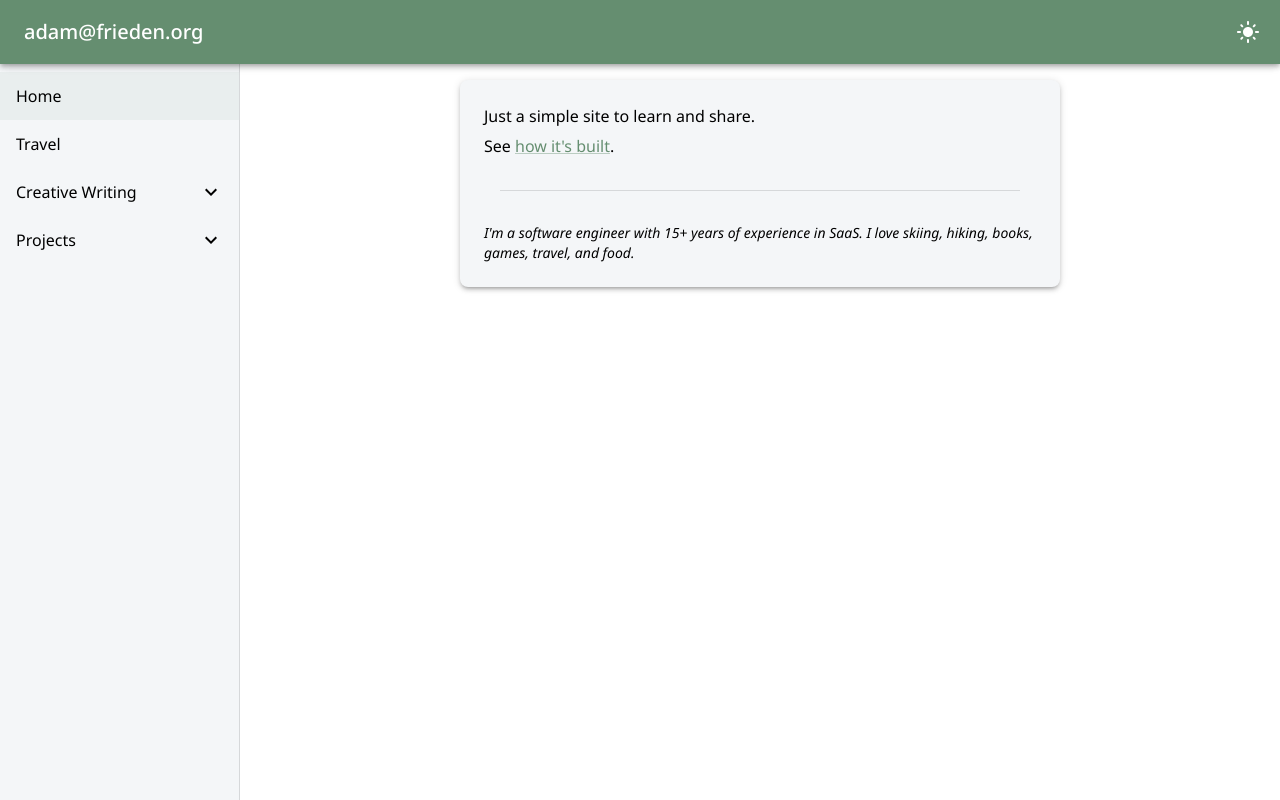
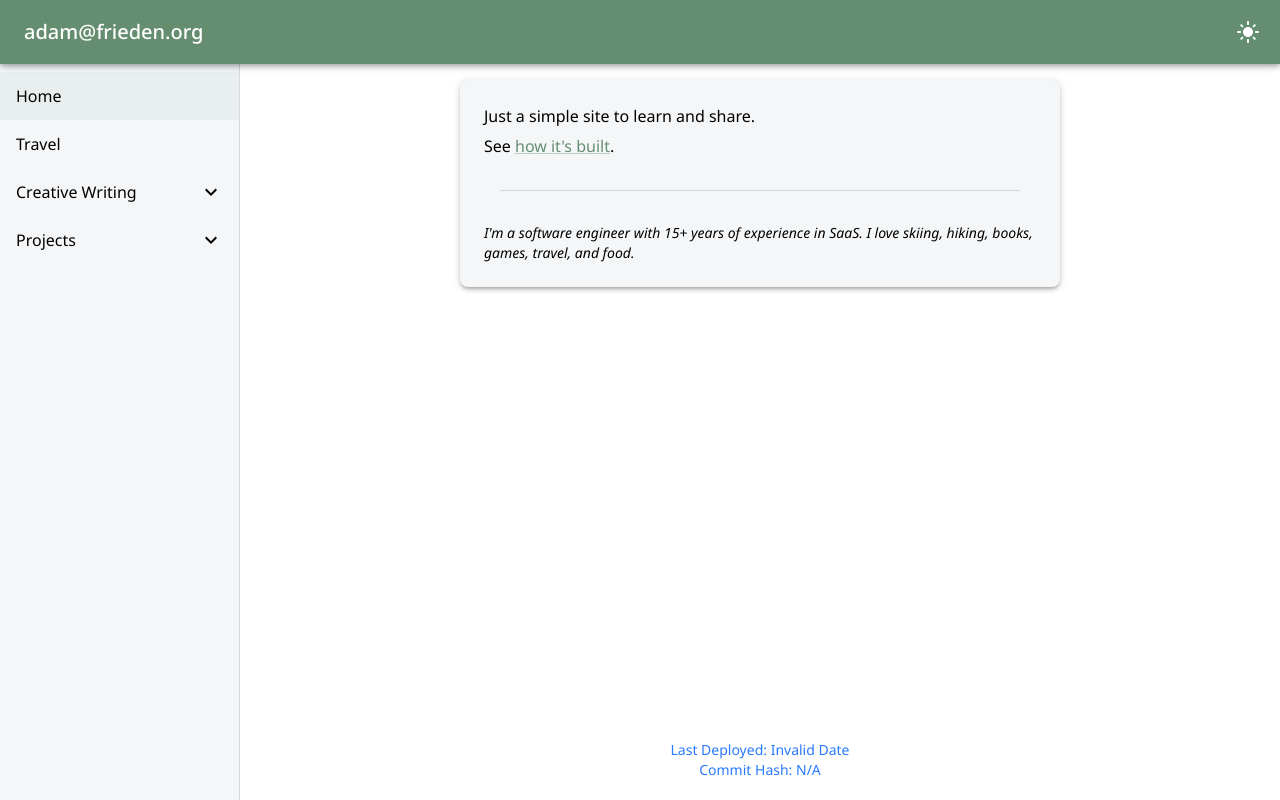
Before and after one commit to AdamFrieden/AdamPortal, a React (Vite) app: page / in a window 1280 px wide. Built offline with nearby package versions, Linux system fonts and the light colour scheme.

Commit message:
build info to home page

```diff
--- /dev/null
+++ b/src/components/DeployInfo.tsx
@@ -0,0 +1,17 @@
+import { Typography } from "@mui/material";
+
+export default function DeployInfo() {
+  const deployedAt = import.meta.env.VITE_DEPLOYED_AT || "N/A";
+  const commitHash = import.meta.env.VITE_COMMIT_HASH || "N/A";
+
+  return (
+    <div style={{ textAlign: "center", marginTop: "20px", marginBottom: "20px" }}>
+      <Typography variant="body2" color="textSecondary">
+        Last Deployed: {new Date(deployedAt).toLocaleString()}
+      </Typography>
+      <Typography variant="body2" color="textSecondary">
+        Commit Hash: {commitHash.slice(0, 7)}
+      </Typography>
+    </div>
+  );
+}
--- a/src/components/HomeContent.tsx
+++ b/src/components/HomeContent.tsx
@@ -1,7 +1,11 @@
 import { Box, Typography, Link, Paper, Divider } from '@mui/material';
+import DeployInfo from './DeployInfo';
+
+
 
 const HomeContent = () => {
   return (
+    <Box sx={{ display: 'flex', flexDirection: 'column', justifyContent: 'space-between', height:'100%' }}>
     <Box
       id='MainContentBoxContent123'
       sx={{
@@ -38,6 +42,8 @@ const HomeContent = () => {
         </Box> */}
       </Paper>
     </Box>
+    <DeployInfo />
+    </Box>
   );
 };
 
--- a/src/pages/TravelData.tsx
+++ b/src/pages/TravelData.tsx
@@ -311,7 +311,9 @@ export const TravelData: Trip[] = [
     date: '2019-09-03',
     position: [41.3851, 2.1734],
     description: 'Admired Gaudí’s architecture and lively Catalan culture.',
-    photoUrls: []
+    photoUrls: [
+      'https://www.instagram.com/p/B2NbyvWAVyQ/'
+    ]
   },
   {
     id: 29,
--- a/src/pages/VerseCommander.tsx
+++ b/src/pages/VerseCommander.tsx
@@ -8,7 +8,7 @@ const VerseCommander = () => {
         display: 'flex',
         flexDirection: { xs: 'column', md: 'row' }, // Vertical stacking on small screens, horizontal on medium and larger screens
         alignItems: 'flex-start',
-        p: { xs: 2, md: '16px 32px' }, // Responsive padding
+        justifyContent: { md: 'space-around' }, // Center on xs, default on md
       }}
     >
       <Box flexGrow={1} p={2}>
@@ -26,6 +26,17 @@ const VerseCommander = () => {
           </Typography>
         </Box>
       </Box>
+      <Box
+        id="thisbox"
+        display="flex"
+        flexGrow={1}
+        alignContent="center"
+        width="100%"
+        sx={{
+          justifyContent: { xs: 'center', md: 'space-around' }, // Center on xs, default on md
+          px: { md: 4 } // Adds horizontal padding only at md and larger
+        }}
+      >
         <Box>
           <video
             width="360"   // Set the width of the video
@@ -39,6 +50,7 @@ const VerseCommander = () => {
           </video>
         </Box>
       </Box>
+    </Box>
   );
 };
 
```
Also changed, not shown: 1 other file (tests, documents, lock files or other folders). Lines whose indentation alone changed are shown as unchanged.
